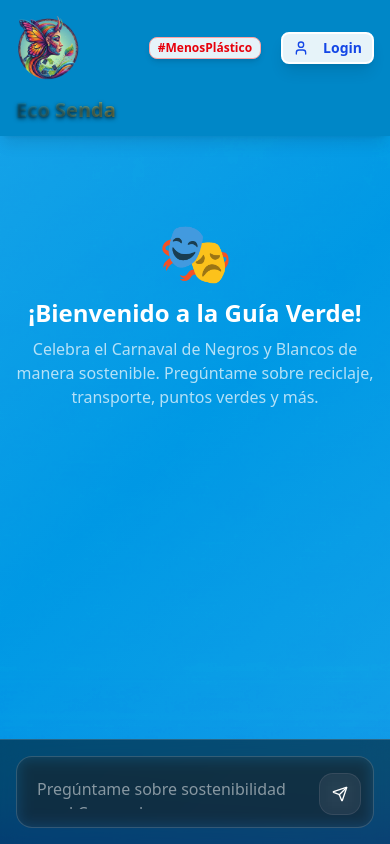
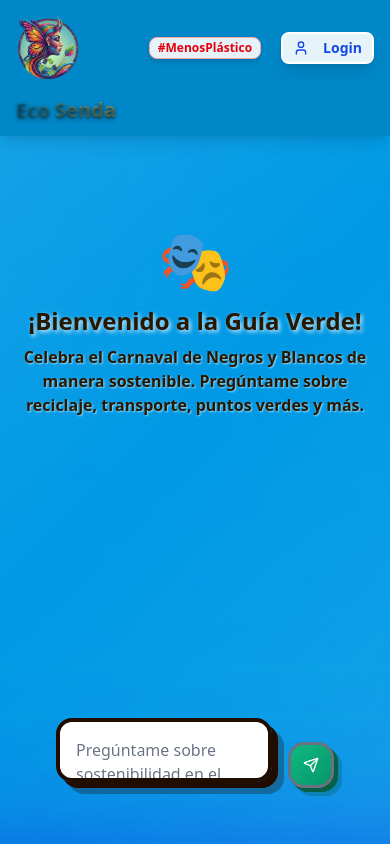
Before and after one commit to yorth21/eco-senda, a Next.js app: page /chat in a window 390 px wide. Built offline with nearby package versions, Linux system fonts and the light colour scheme.

Commit message:
fix: style textarea

```diff
--- a/src/app/chat/page.tsx
+++ b/src/app/chat/page.tsx
@@ -39,7 +39,7 @@ export default function ChatBotDemo() {
   }, [messages]);
 
   return (
-    <div className="min-h-screen relative text-white">
+    <div className="min-h-screen relative text-white cel-shading-chat">
       <FestiveBackground />
 
       <div className="relative z-10 flex flex-col h-screen pt-20">
@@ -55,17 +55,17 @@ export default function ChatBotDemo() {
               aria-live="polite"
               aria-label="Historial de conversación"
             >
-              <div className="px-4 sm:px-6 lg:px-8 pt-6">
+              <div className="px-4 sm:px-6 lg:px-8 pt-8">
                 <div className="max-w-4xl mx-auto">
-                  <div className="space-y-4 pb-4">
+                  <div className="space-y-6 pb-8">
                     {messages.length === 0 && (
                       <div className="flex items-center justify-center min-h-[50vh]">
                         <div className="text-center animate-fade-in-up">
                           <div className="text-6xl mb-4">🎭</div>
-                          <h2 className="text-2xl font-bold text-white mb-2">
+                          <h2 className="text-2xl font-bold titulo-seccion mb-2">
                             ¡Bienvenido a la Guía Verde!
                           </h2>
-                          <p className="text-white/70 max-w-md">
+                          <p className="subtitulo-seccion max-w-md">
                             Celebra el Carnaval de Negros y Blancos de manera sostenible.
                             Pregúntame sobre reciclaje, transporte, puntos verdes y más.
                           </p>
@@ -94,10 +94,11 @@ export default function ChatBotDemo() {
               </div>
             </div>
 
-            {/* Input fijo en la parte inferior */}
-            <div className="flex-shrink-0 border-t border-white/15 bg-black/50 backdrop-blur-md px-4 sm:px-6 lg:px-8 py-4">
+            {/* Input flotante en la parte inferior */}
+            <div className="flex-shrink-0 px-4 sm:px-6 lg:px-8 py-4" style={{ background: 'transparent' }}>
               <div className="max-w-4xl mx-auto">
-                <div className="flex items-end gap-3 bg-white/5 backdrop-blur-sm rounded-2xl border border-white/15 focus-within:border-emerald-400/50 transition-colors p-3">
+                <div className="floating-input-container">
+                  <div className="floating-input-area flex items-end gap-4 rounded-2xl p-4">
                   <div className="flex-1">
                     <textarea
                       value={input}
@@ -111,9 +112,9 @@ export default function ChatBotDemo() {
                         }
                       }}
                       placeholder="Pregúntame sobre sostenibilidad en el Carnaval..."
-                      className="w-full bg-transparent text-white placeholder:text-white/50 border-none outline-none resize-none rounded-lg p-2"
+                      className="floating-textarea w-full resize-none p-4 placeholder:text-gray-500"
                       rows={1}
-                      style={{ minHeight: '40px', maxHeight: '120px' }}
+                      style={{ minHeight: '50px', maxHeight: '120px' }}
                     />
                   </div>
                   <button
@@ -124,16 +125,17 @@ export default function ChatBotDemo() {
                       }
                     }}
                     disabled={!input?.trim() || status === "streaming"}
-                    className="flex-shrink-0 bg-emerald-500/15 hover:bg-emerald-500/25 disabled:bg-gray-600/20 backdrop-blur-sm border border-emerald-400/30 hover:border-emerald-400/50 disabled:border-gray-500/30 disabled:cursor-not-allowed text-white focus-visible-strong rounded-xl p-3 transition-all duration-200 hover:scale-105 disabled:hover:scale-100"
+                    className="floating-send-button flex-shrink-0 disabled:bg-gray-400 disabled:border-gray-500 disabled:cursor-not-allowed text-white focus-visible-strong p-3 disabled:hover:scale-100"
                   >
                     <SendIcon className="size-4" />
                   </button>
+                  </div>
                 </div>
               </div>
             </div>
           </div>
 
-          <div className="hidden lg:block w-80 xl:w-96 border-l border-white/15 bg-black/30 backdrop-blur-sm">
+          <div className="hidden lg:block w-80 xl:w-96 cel-sidebar p-2">
             <EcoAside onPickTopic={handlePickTopic} />
           </div>
         </div>
--- a/src/app/globals.css
+++ b/src/app/globals.css
@@ -508,4 +508,180 @@
   .scrollbar-track-transparent::-webkit-scrollbar-track {
     background: transparent;
   }
+
+  /* Cel Shading Styles */
+  .cel-shading-chat {
+    position: relative;
+  }
+
+  .cel-message-user {
+    background: linear-gradient(135deg, #10b981 0%, #059669 100%);
+    border: 3px solid #065f46;
+    box-shadow:
+      4px 4px 0px #065f46,
+      8px 8px 0px rgba(6, 95, 70, 0.3);
+    color: white;
+    font-weight: 600;
+    text-shadow: 1px 1px 0px rgba(0, 0, 0, 0.3);
+  }
+
+  .cel-message-assistant {
+    background: linear-gradient(135deg, #e5e0c3 0%, #d6d1b4 100%);
+    border: 3px solid #8b7355;
+    box-shadow:
+      4px 4px 0px #8b7355,
+      8px 8px 0px rgba(139, 115, 85, 0.3);
+    color: #291700;
+    font-weight: 600;
+    text-shadow: 1px 1px 0px rgba(255, 255, 255, 0.5);
+  }
+
+  .cel-input-area {
+    background: linear-gradient(135deg, #ffffff 0%, #f8f9fa 100%);
+    border: 4px solid #291700;
+    box-shadow:
+      6px 6px 0px #291700,
+      12px 12px 0px rgba(41, 23, 0, 0.3);
+    filter: contrast(1.1);
+  }
+
+  .floating-input-container {
+    position: relative;
+    margin: 16px;
+    padding: 8px;
+    background: transparent;
+    border: none;
+    border-radius: 24px;
+    transition: all 0.2s ease;
+  }
+
+  .floating-input-area {
+    background: transparent;
+    border: none;
+    border-radius: 16px;
+    box-shadow: none;
+    filter: none;
+  }
+
+  .floating-textarea {
+    background: linear-gradient(135deg, #ffffff 0%, #f8f9fa 100%);
+    border: 4px solid #291700;
+    border-radius: 16px;
+    box-shadow:
+      6px 6px 0px #291700,
+      12px 12px 0px rgba(41, 23, 0, 0.3);
+    transition: all 0.2s ease;
+    filter: contrast(1.1);
+    color: #291700;
+    font-weight: 500;
+  }
+
+  .floating-textarea:hover {
+    box-shadow:
+      8px 8px 0px #291700,
+      14px 14px 0px rgba(41, 23, 0, 0.3);
+    border-color: #059669;
+  }
+
+  .floating-textarea:focus {
+    outline: none;
+    box-shadow:
+      8px 8px 0px #059669,
+      14px 14px 0px rgba(5, 150, 105, 0.3);
+    border-color: #059669;
+  }
+
+  .cel-button {
+    background: linear-gradient(135deg, #10b981 0%, #059669 100%);
+    border: 3px solid #065f46;
+    box-shadow:
+      3px 3px 0px #065f46,
+      6px 6px 0px rgba(6, 95, 70, 0.3);
+    transition: all 0.1s ease;
+    transform: translateY(0px);
+  }
+
+  .cel-button:hover {
+    transform: translateY(-2px);
+    box-shadow:
+      5px 5px 0px #065f46,
+      10px 10px 0px rgba(6, 95, 70, 0.3);
+  }
+
+  .cel-button:active {
+    transform: translateY(1px);
+    box-shadow:
+      2px 2px 0px #065f46,
+      4px 4px 0px rgba(6, 95, 70, 0.3);
+  }
+
+  .floating-send-button {
+    background: linear-gradient(135deg, #10b981 0%, #059669 100%);
+    border: 3px solid #065f46;
+    border-radius: 16px;
+    box-shadow:
+      4px 4px 0px #065f46,
+      8px 8px 0px rgba(6, 95, 70, 0.3);
+    transition: all 0.2s ease;
+    transform: translateY(0px);
+    color: white;
+    font-weight: 600;
+    text-shadow: 1px 1px 0px rgba(0, 0, 0, 0.3);
+  }
+
+  .floating-send-button:hover {
+    transform: translateY(-2px);
+    box-shadow:
+      6px 6px 0px #065f46,
+      12px 12px 0px rgba(6, 95, 70, 0.3);
+    border-color: #065f46;
+  }
+
+  .floating-send-button:active {
+    transform: translateY(1px);
+    box-shadow:
+      2px 2px 0px #065f46,
+      4px 4px 0px rgba(6, 95, 70, 0.3);
+  }
+
+  .cel-sidebar {
+    background: linear-gradient(180deg, #e5e0c3 0%, #d6d1b4 100%);
+    border-left: 4px solid #8b7355;
+    filter: contrast(1.1) saturate(1.2);
+  }
+
+  .cel-card {
+    background: linear-gradient(135deg, #ffffff 0%, #f8f9fa 100%);
+    border: 3px solid #8b7355;
+    box-shadow:
+      4px 4px 0px #8b7355,
+      8px 8px 0px rgba(139, 115, 85, 0.3);
+    transition: all 0.2s ease;
+  }
+
+  .cel-card:hover {
+    transform: translateY(-3px);
+    box-shadow:
+      6px 6px 0px #8b7355,
+      12px 12px 0px rgba(139, 115, 85, 0.3);
+  }
+
+  @keyframes cel-bounce-in {
+    0% {
+      opacity: 0;
+      transform: scale(0.3) translateY(20px);
+    }
+    50% {
+      opacity: 1;
+      transform: scale(1.05) translateY(-5px);
+    }
+    100% {
+      opacity: 1;
+      transform: scale(1) translateY(0px);
+    }
+  }
+
+  .animate-cel-bounce {
+    animation: cel-bounce-in 0.5s cubic-bezier(0.68, -0.55, 0.265, 1.55);
+  }
 }
--- a/src/components/carnaval/message-bubble.tsx
+++ b/src/components/carnaval/message-bubble.tsx
@@ -66,15 +66,15 @@ export const CarnavalMessage = ({ role, children, className }: CarnavalMessagePr
       className
     )}>
       <div className={cn(
-        "max-w-[85%] sm:max-w-[75%] rounded-2xl px-4 py-3 shadow-lg backdrop-blur-sm transition-all duration-200 hover:shadow-xl relative",
+        "max-w-[85%] sm:max-w-[75%] rounded-2xl px-4 py-3 relative animate-cel-bounce",
         isUser
-          ? "bg-emerald-500/15 text-white border border-emerald-400/30 backdrop-blur-sm"
-          : "bg-white/10 text-white border border-white/15"
+          ? "cel-message-user"
+          : "cel-message-assistant"
       )}>
         {/* Indicador de rol */}
         <div className={cn(
-          "text-xs font-medium mb-2 opacity-70",
-          isUser ? "text-white/80" : "text-white/60"
+          "text-xs font-bold mb-2",
+          isUser ? "text-white/90" : "text-amber-700"
         )}>
           {isUser ? "Tú" : "Guía Verde"}
         </div>
@@ -82,7 +82,9 @@ export const CarnavalMessage = ({ role, children, className }: CarnavalMessagePr
         {/* Contenido renderizado por ai-elements */}
         <div className={cn(
           "prose prose-sm max-w-none",
-          isUser ? "prose-invert" : "prose-invert prose-headings:text-white prose-p:text-white/90 prose-strong:text-white prose-code:text-white/80"
+          isUser
+            ? "prose-invert prose-headings:text-white prose-p:text-white prose-strong:text-white prose-code:text-white/90"
+            : "prose-headings:text-amber-900 prose-p:text-gray-800 prose-strong:text-gray-900 prose-code:text-amber-800"
         )}>
           {children}
         </div>
```
Also changed, not shown: src/components/carnaval/eco-aside.tsx (+22 -22 lines).
